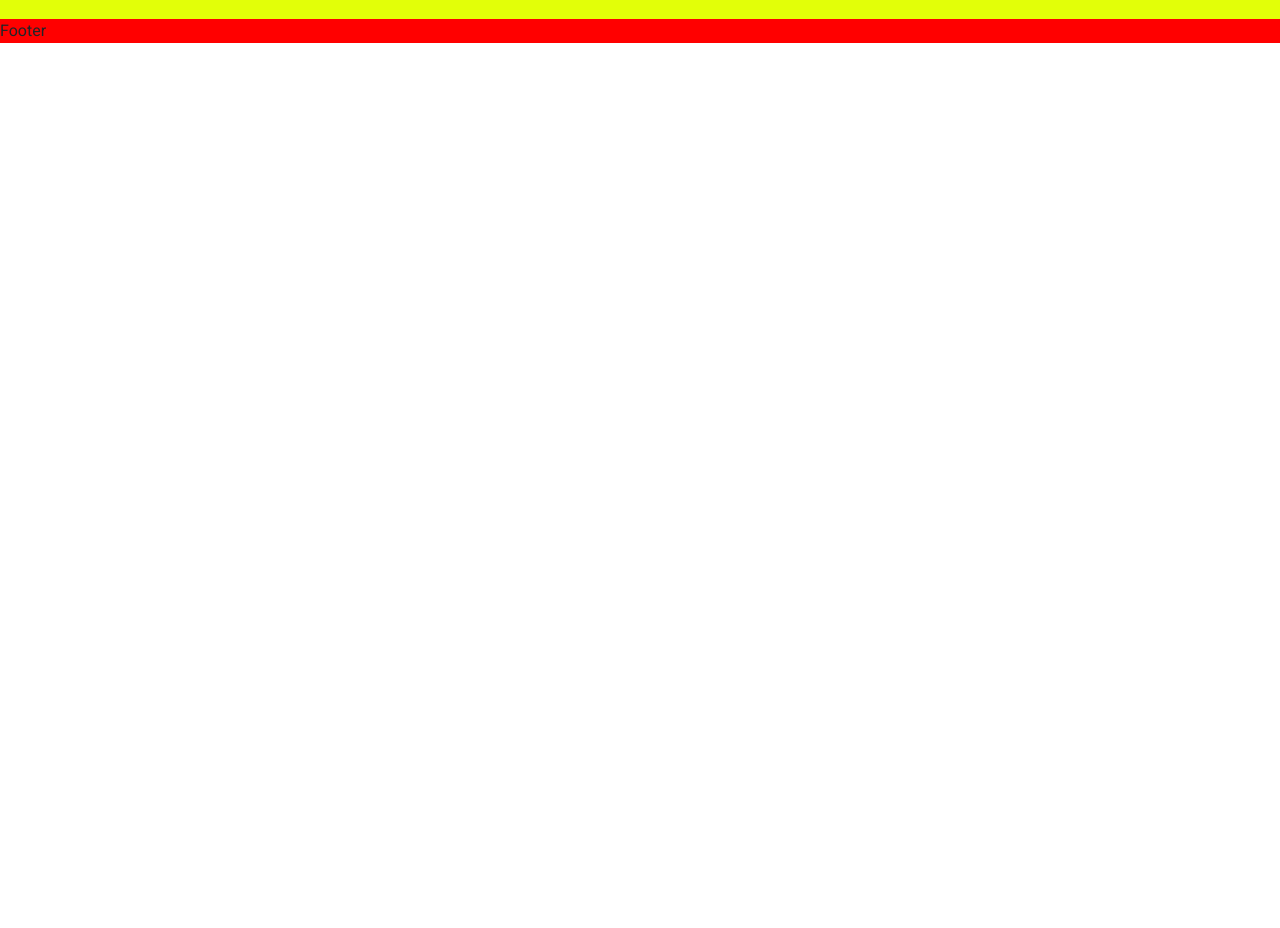
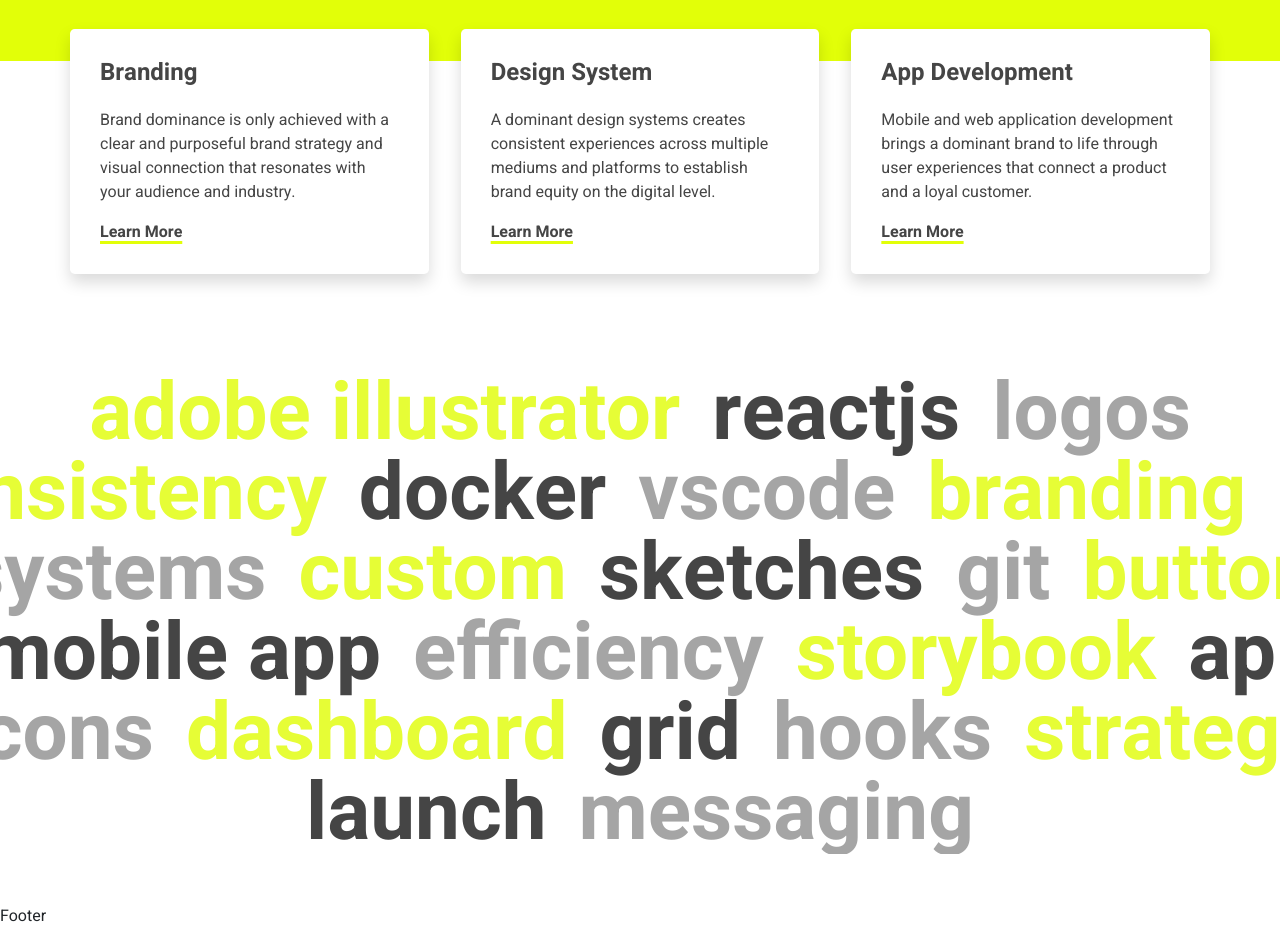
Before and after one commit to christoph-codes/thekirkconcept, a Next.js app in the folder site/: page / in a window 1280 px wide. Shown: the part 797-1725 px from the top of the page. Before the commit the page ends 840 px from the top, so only its background shows below. Built offline with nearby package versions, Linux system fonts and the light colour scheme.

Commit message:
Updated Section component and added Word River component

```diff
--- a/site/components/Section/Section.jsx
+++ b/site/components/Section/Section.jsx
@@ -4,25 +4,13 @@
 import Row from 'react-bootstrap/Row';
 import styles from './Section.module.scss';
 
-const Section = ({ fullWidth, size, className, columns, children }) => {
-	const sizeProp = () => {
-		switch (size) {
-			case 'small':
-				return '50';
-			case 'medium':
-				return '75';
-			case 'large':
-				return '100';
-
-			default:
-				console.warn('Please select a valid size prop');
-		}
-	};
+const Section = ({ fullWidth,  className, columns, children, height, containerClass }) => {
 	return (
 		<section
-			className={`${styles.Section} d-flex ${className} py-${sizeProp()}`}
+		style={{ minHeight: height }}
+			className={`${styles.Section} d-flex ${className}`}
 		>
-			<Container as='div' fluid={fullWidth || false}>
+			<Container className={containerClass} as='div' fluid={fullWidth || false}>
 				{columns ? <Row>{children}</Row> : children}
 			</Container>
 		</section>
@@ -33,14 +21,16 @@
 
 Section.propTypes = {
 	fullWidth: PropTypes.bool,
-	size: PropTypes.oneOf(['small', 'medium', 'large']),
 	className: PropTypes.string,
+	containerClass: PropTypes.string,
 	columns: PropTypes.bool,
+	height: PropTypes.string,
 };
 
 Section.defaultProps = {
 	fullWidth: false,
-	size: 'medium',
 	className: '',
+	containerClass: '',
 	columns: false,
+	height: '0px',
 };
--- a/site/components/Section/Section.module.scss
+++ b/site/components/Section/Section.module.scss
@@ -1,5 +1,4 @@
 .Section {
-	min-height: 90vh;
 	align-items: center;
 	justify-content: center;
 }
--- a/site/components/SubHero/SubHero.jsx
+++ b/site/components/SubHero/SubHero.jsx
@@ -1,13 +1,21 @@
 import React from 'react';
+import { Container, Row } from 'react-bootstrap';
+import Section from '../Section';
 
-const SubHero = ({ tagline, children }) => {
+const SubHero = ({ tagline, children, className }) => {
 	return (
-		<section className='SubHero bg-primary text-gray py-5'>
-			<div className='container text-center'>
-				<h2 className='text-4xl font-bold'>{tagline}</h2>
-				<div className=''>{children}</div>
-			</div>
-		</section>
+		<>
+			<Section size="none" className={`SubHero bg-primary text-gray py-30 ${className}`}>
+				<Container>
+					<h2 className='fs-lg font-weight-bold text-center mb-30'>{tagline}</h2>
+				</Container>
+			</Section>
+			<Container className="nmt-2 mb-50">
+				<Row style={{ gap: '2rem'}}>
+					{children}
+				</Row>
+			</Container>
+		</>
 	);
 };
 
--- /dev/null
+++ b/site/components/WordRiver/WordRiver.jsx
@@ -0,0 +1,40 @@
+import React, {useEffect} from 'react';
+import PropTypes, { string } from 'prop-types';
+import styles from  './WordRiver.module.scss';
+
+const WordRiver = ({ words, colors }) => {
+    const wordBuilder = (word,color) => {
+        return <span className="fs-4xl font-weight-bold" style={{ color }}>{word}</span>
+    }
+    const wordLooper = () => {
+        const pairs = [];
+        for (let i = 0; i < words.length; i++) {
+            // console.log('word: ',words[i]);
+            const color = colors[i % colors.length]
+            pairs.push({word: words[i], color});
+        }
+        return pairs;
+    }
+
+     return (
+        <article className={styles.WordRiver}>
+            <div className="river-container">
+                {wordLooper().map(group => {
+                    return wordBuilder(group.word, group.color);
+                })}
+            </div>
+        </article>
+    );
+}
+
+export default WordRiver;
+
+WordRiver.propTypes = {
+    words: PropTypes.arrayOf(string),
+    colors: PropTypes.arrayOf(string),
+}
+
+WordRiver.defaultProps = {
+    words: [''],
+    colors: [''],
+}
--- /dev/null
+++ b/site/components/WordRiver/WordRiver.module.scss
@@ -0,0 +1,17 @@
+.WordRiver {
+    overflow: hidden;
+    > div {
+        width: 120%;
+        display: flex;
+        flex-wrap: wrap;
+        justify-content: center;
+        left: -10%;
+        right: 10%;
+        position: relative;
+        span {
+            margin: 0 1rem;
+            line-height: 1;
+        }
+    }
+
+}
--- /dev/null
+++ b/site/components/WordRiver/index.js
@@ -0,0 +1 @@
+export { default } from './WordRiver';
--- a/site/pages/index.jsx
+++ b/site/pages/index.jsx
@@ -1,10 +1,12 @@
 import Head from 'next/head';
 import Link from 'next/link';
+import {Row,Col} from 'react-bootstrap';
 import Button from '../components/Button/Button';
 import Section from '../components/Section';
 import SubHero from '../components/SubHero/SubHero';
 import Page from '../templates/Page';
 import styles from '../styles/Home.module.scss';
+import WordRiver from '../components/WordRiver';
 
 export default function Home() {
 	return (
@@ -13,7 +15,7 @@
 				<title>The Kirk Concept</title>
 				<link rel='icon' href='/favicon.ico' />
 			</Head>
-			<Section className='home-hero bg-gray text-center align-items-center'>
+			<Section height="90vh" className='home-hero bg-gray text-center align-items-center'>
 				<h1 className='fs-xl font-weight-bold text-white-50'>
 					We unlock brand
 					<br />
@@ -32,8 +34,28 @@
 				</Link>
 			</Section>
 			<SubHero tagline='We have systems in place to birth excellence.'>
-				<p>this is awesome</p>
+					<Col className="p-30 shadow bg-white rounded-lg text-gray">
+						<h3 className="fs-sm font-weight-bold mb-20">Branding</h3>
+						<p>Brand dominance is only achieved with a clear and purposeful brand strategy and visual connection that resonates with your audience and industry.</p>
+						<Link href="/branding">
+						<a className="text-gray primary-underline">Learn More</a></Link>
+					</Col>
+					<Col className="p-30 shadow bg-white rounded-lg text-gray">
+						<h3 className="fs-sm font-weight-bold mb-20">Design System</h3>
+						<p>A dominant design systems creates consistent experiences across multiple mediums and platforms to establish brand equity on the digital level.</p>
+						<Link href="/design-system">
+						<a className="text-gray primary-underline">Learn More</a></Link>
+					</Col>
+					<Col className="p-30 shadow bg-white rounded-lg text-gray">
+						<h3 className="fs-sm font-weight-bold mb-20">App Development</h3>
+						<p>Mobile and web application development brings a dominant brand to life through user experiences that connect a product and a loyal customer.</p>
+						<Link href="/development">
+						<a className="text-gray primary-underline">Learn More</a></Link>
+					</Col>
 			</SubHero>
+			<Section fullWidth className="py-50" containerClass="px-0">
+				<WordRiver words={['adobe illustrator', 'reactjs', 'logos', 'consistency', 'docker', 'vscode', 'branding', 'ios', 'systems', 'custom', 'sketches', 'git', 'button', 'mobile app', 'efficiency', 'storybook', 'api', 'icons', 'dashboard', 'grid', 'hooks', 'strategy', 'launch', 'messaging']} colors={['#e6fd36','#454545','#A5A5A5']}/>
+			</Section>
 		</Page>
 	);
 }
--- a/site/styles/Home.module.scss
+++ b/site/styles/Home.module.scss
@@ -1,6 +1,5 @@
 .Home {
-	background: red;
-	.Section {
+	.home-hero {
 		padding-top: 4.6875rem;
 	}
 }
--- a/site/styles/globals.scss
+++ b/site/styles/globals.scss
@@ -54,4 +54,11 @@
 .fs-xs {
 	font-size: 1rem !important;
 }
+a {
+  font-weight: bold;
+  text-decoration: underline !important;
+  text-decoration-color: $primary !important;
+  text-decoration-thickness: 3px !important;
+  text-underline-offset: 0.25rem !important;
+}
 @import '~bootstrap/scss/bootstrap';
```
Also changed, not shown: site/components/SubHero/SubHero.module.scss (added), 1 other file (tests, documents, lock files or other folders).
